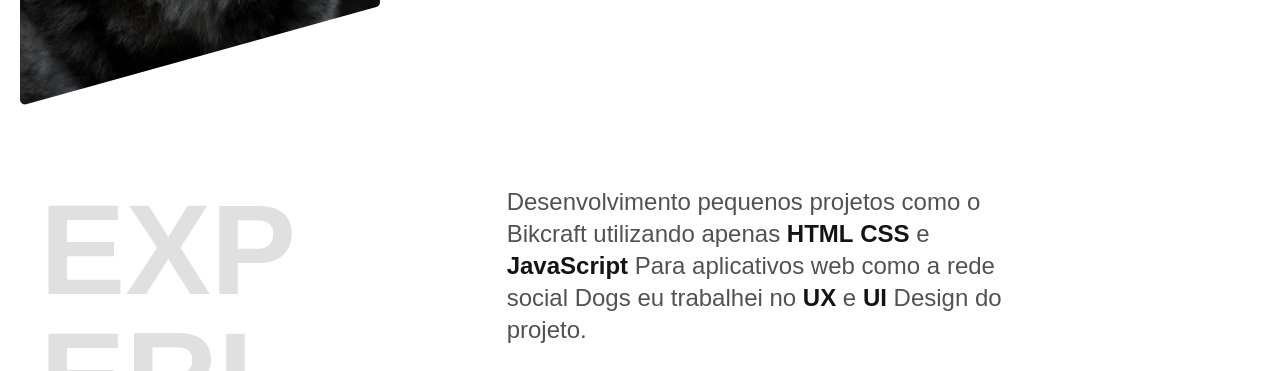
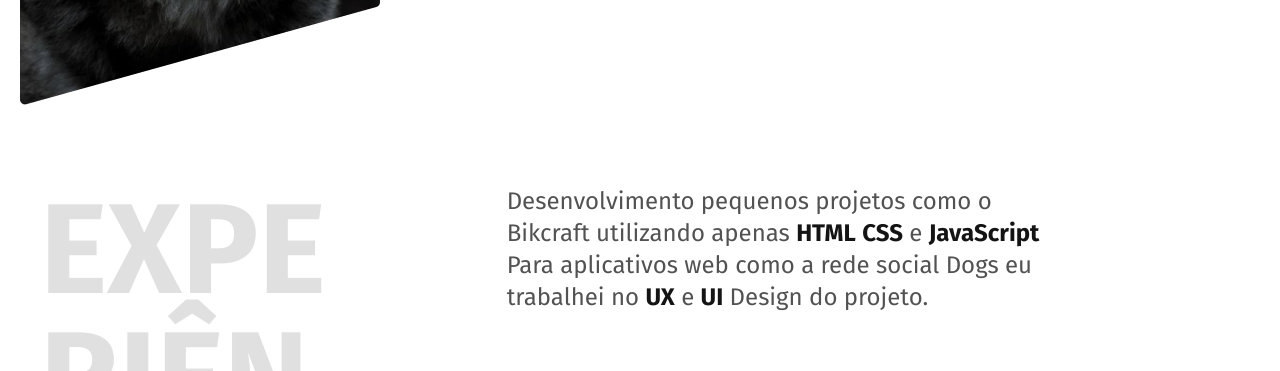
Before and after one commit to naty-sister/portfolio-origamid, a plain HTML site: page index.html in a window 1280 px wide. Shown: the part 577-948 px from the top of the page. Drawn offline with Linux system fonts and the light colour scheme.

Commit message:
insercao de fonts

```diff
--- a/index.html
+++ b/index.html
@@ -4,9 +4,12 @@
     <meta charset="UTF-8">
     <meta name="viewport" content="width=device-width, initial-scale=1.0">
     <title>Lobo Desenvolvedor e Designer</title>
-    <meta name="description" content="Desenvolvedor Front End e UX/UI Designer">
+    <meta name="description" content="Desenvolvedor Front End e UX/UI Designer Localizado no Rio de Janeiro">
     <link rel="stylesheet" href="css/style.css">
     <link rel="stylesheet" href="css/header.css">
+    <link rel="preconnect" href="https://fonts.googleapis.com">
+<link rel="preconnect" href="https://fonts.gstatic.com" crossorigin>
+<link href="https://fonts.googleapis.com/css2?family=Fira+Sans:ital,wght@0,100;0,200;0,300;0,400;0,500;0,600;0,700;0,800;0,900;1,100;1,200;1,300;1,400;1,500;1,600;1,700;1,800;1,900&display=swap" rel="stylesheet">
 </head>
 <header class="header">
 <body>
```
